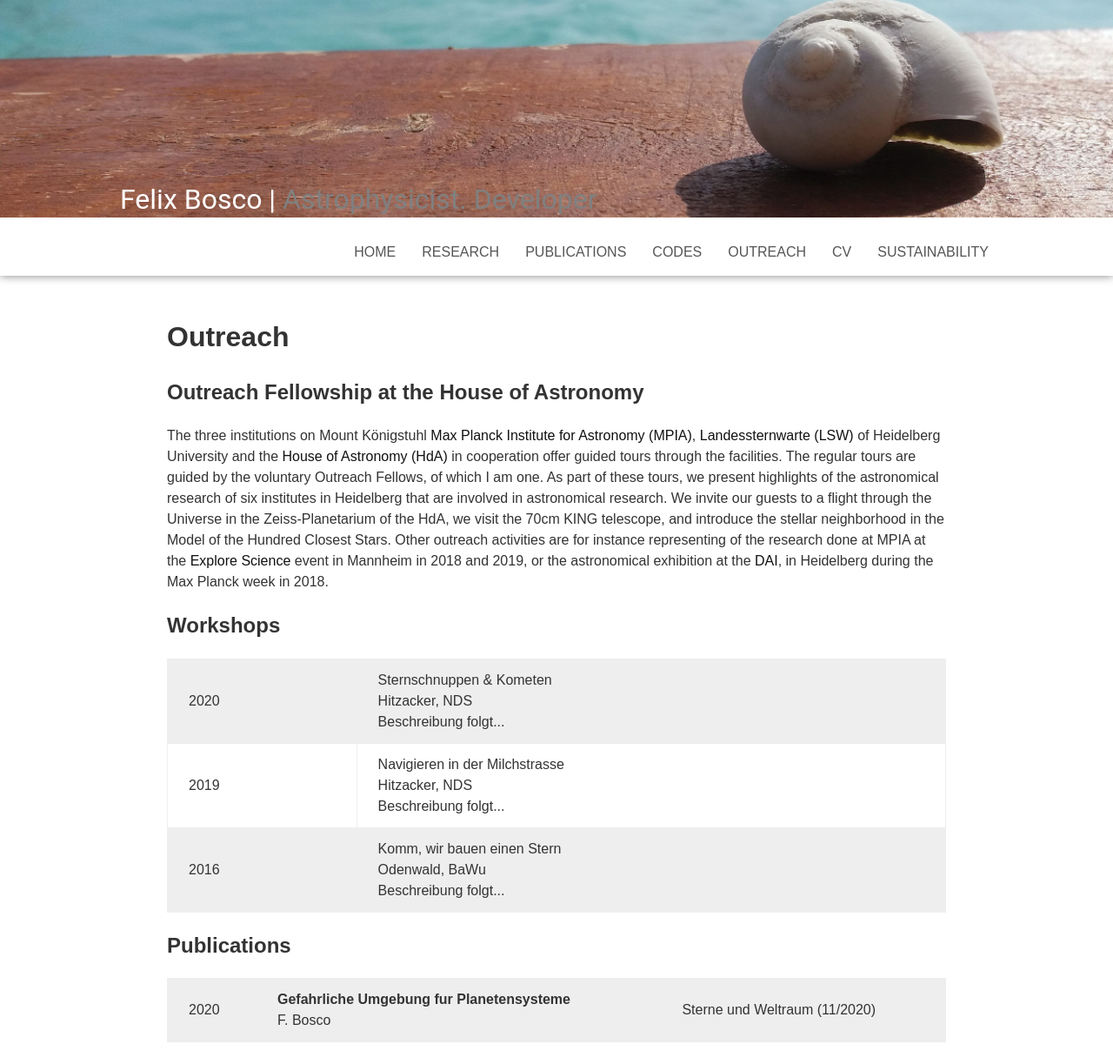
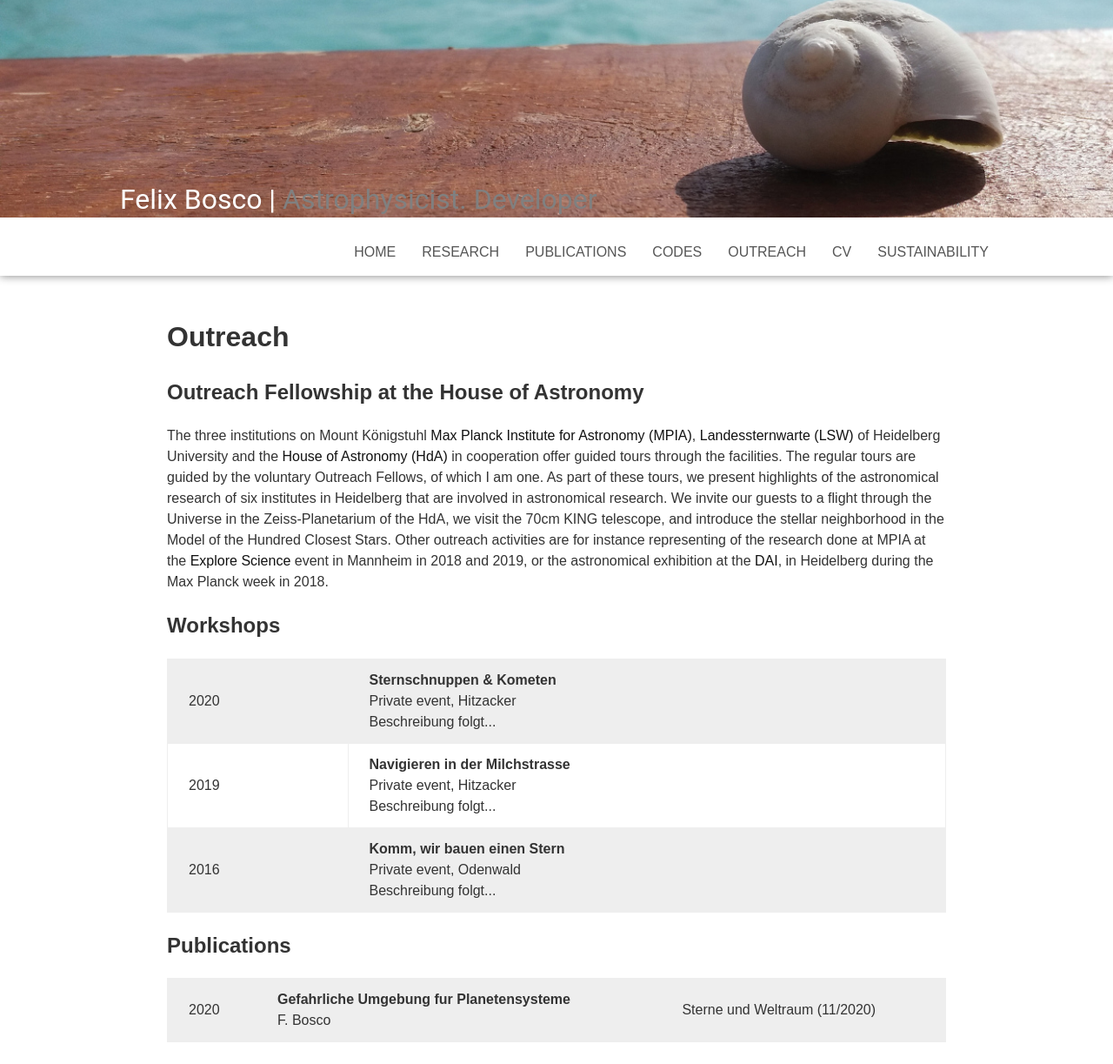
Before and after one commit to felixbosco/felixbosco.github.io, a Jekyll site: the page built from outreach.html, in a window 1280 px wide. Shown: the whole page at 87% size. Built offline with Jekyll 4.4.1, drawn with Linux system fonts in a browser that asks for light colours.

Commit message:
Update type setting of workshop descriptions

```diff
--- a/outreach.html
+++ b/outreach.html
@@ -26,13 +26,13 @@ event in Mannheim in 2018 and 2019, or the astronomical exhibition at the
 <h2> Workshops </h2>
 <table class="table">
   	<tr><td>2020</td>
-		<td>Sternschnuppen & Kometen<br>Hitzacker, NDS<br>Beschreibung folgt...</td>
+		<td><b>Sternschnuppen & Kometen</b><br>Private event, Hitzacker<br>Beschreibung folgt...</td>
   	</tr>
 	<tr><td>2019</td>
-		<td>Navigieren in der Milchstrasse<br>Hitzacker, NDS<br>Beschreibung folgt...</td>
+		<td><b>Navigieren in der Milchstrasse</b><br>Private event, Hitzacker<br>Beschreibung folgt...</td>
   	</tr>
 	<tr><td>2016</td>
-		<td>Komm, wir bauen einen Stern<br>Odenwald, BaWu<br>Beschreibung folgt...</td>
+		<td><b>Komm, wir bauen einen Stern</b><br>Private event, Odenwald<br>Beschreibung folgt...</td>
   	</tr>
 </table>
 
```
